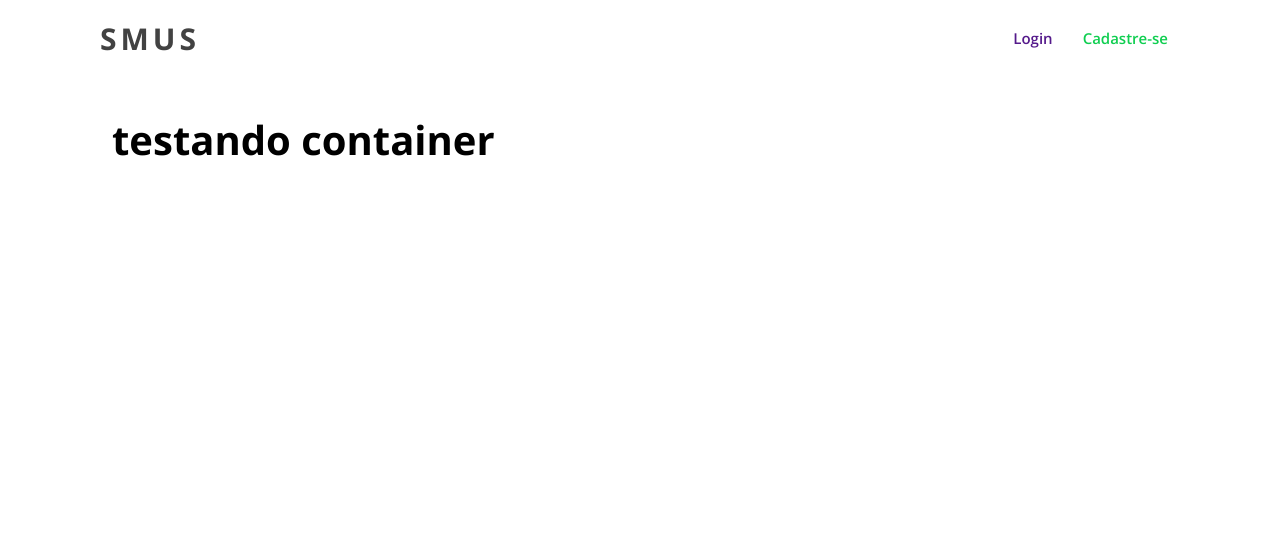
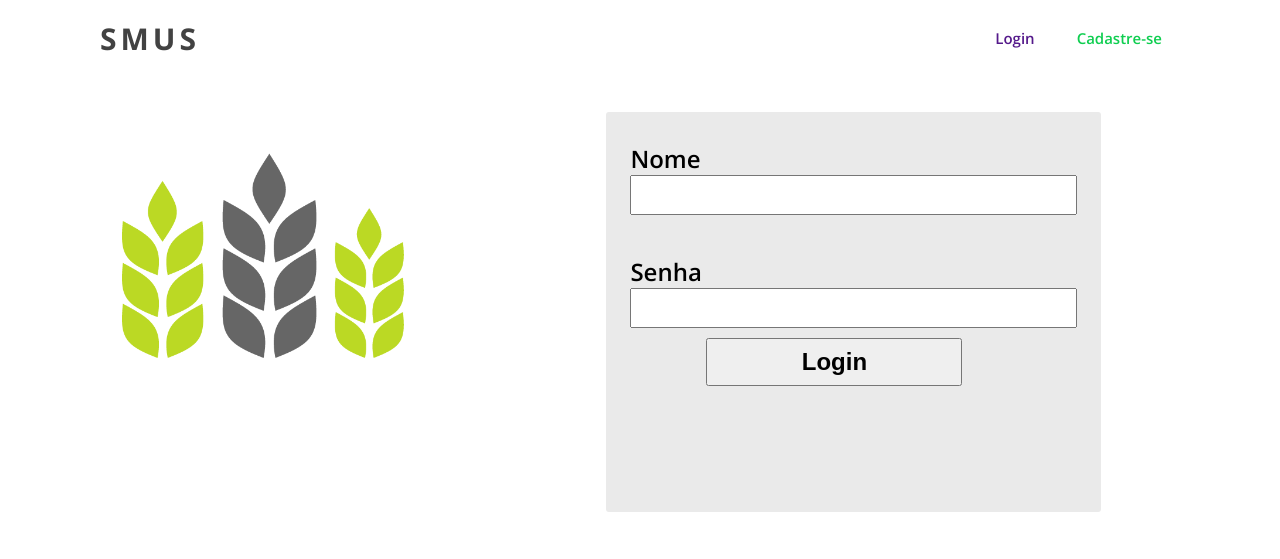
Before and after one commit to loterio/tcc-sensor-de-umidade, a PHP site: page / in a window 1280 px wide. Shown: the top 559 px of the page. Run offline with PHP 8.4, Linux system fonts and the light colour scheme.

Commit message:
login page

```diff
--- a/interface/assets/css/style.css
+++ b/interface/assets/css/style.css
@@ -23,6 +23,7 @@ header {
     flex-wrap: wrap;
     display: flex;
     justify-content: space-between;
+
 }
 .menu {
     list-style: none;
@@ -43,11 +44,9 @@ header {
 
 .menu li a {
     font-weight: 600;
-
     border-radius: 2px;
 
-    padding: 0.8rem 1.2rem 0.8rem 1.2rem;
-
+    padding: 0.8rem 1.8rem 0.8rem 1.8rem;
     transition: .24s;
 }
 .menu li a:hover {
@@ -61,6 +60,56 @@ header {
     color: #0FCE50;
 }
 
+/* Body / Conteúdo da P. */
+
+main {
+    display: flex;
+}
+
+.image {
+    width: 50%;
+}
+
+/* Formulário */
+
+form {
+    background-color: #eaeaea;
+    border: none;
+    border-radius: 3px;
+
+    display: block;
+    flex-wrap: wrap;
+
+    width: 50%;
+    min-height: 50vh;
+}
+
+.input-unit {
+    width: 100%;
+    padding: 3rem 2.4rem 1rem 2.4rem;
+}
+
+label {
+    font-size: 2.4rem;
+    font-weight: 600;
+}
+
+input[type=text] {
+    width: 100%;
+    height: 4rem;
+}
+input[type=submit] {
+    margin-left: 100px;
+    width: 20vw;
+    height: 6vh;
+
+    font-size: 2.4rem;
+    font-weight: 600;
+}
+
+
+/* Container */
+
 .container {
     padding: 4vh 14vw 6vh 14vh;
 }
@@ -68,19 +117,3 @@ header {
     font-size: 4rem;
     background-color: white;
 }
-
-/* Formulário */
-/* form {
-    font-size: 2rem;
-}
-
-main.conteudo {
-    display: flex;
-    justify-content: space-between;
-
-    background-color: grey;
-}
-.more h2, .more a {
-    font-size: 1.8rem;
-    font-weight: 600;
-} */
--- a/interface/index.html
+++ b/interface/index.html
@@ -1,3 +1,4 @@
+
 <!DOCTYPE html>
 <html lang="en">
 <head>
@@ -16,12 +17,26 @@
         </ul>
     </header>
 
-    <main class="conteudo">
+    <main class="container">
 
-        <div class="container">
-            <h1>testando container</h1>
+        <div class="image">
+            <img src="assets/img/agric.png" alt="agriculture symbol" height="300">
         </div>
+        <form action="" method="post">
 
+            <div class="input-unit">
+                <label for="nome">Nome</label>
+                <input type="text" name="nome" id="nome">
+            </div>
+
+            <div class="input-unit">
+                <label for="pw">Senha</label>
+                <input type="text" name="pw" id="pw">
+            </div>
+
+            <input type="submit" value="Login">
+
+        </form>
     </main>
 
 </body>
```
Also changed, not shown: interface/assets/img/agric.png (added).
